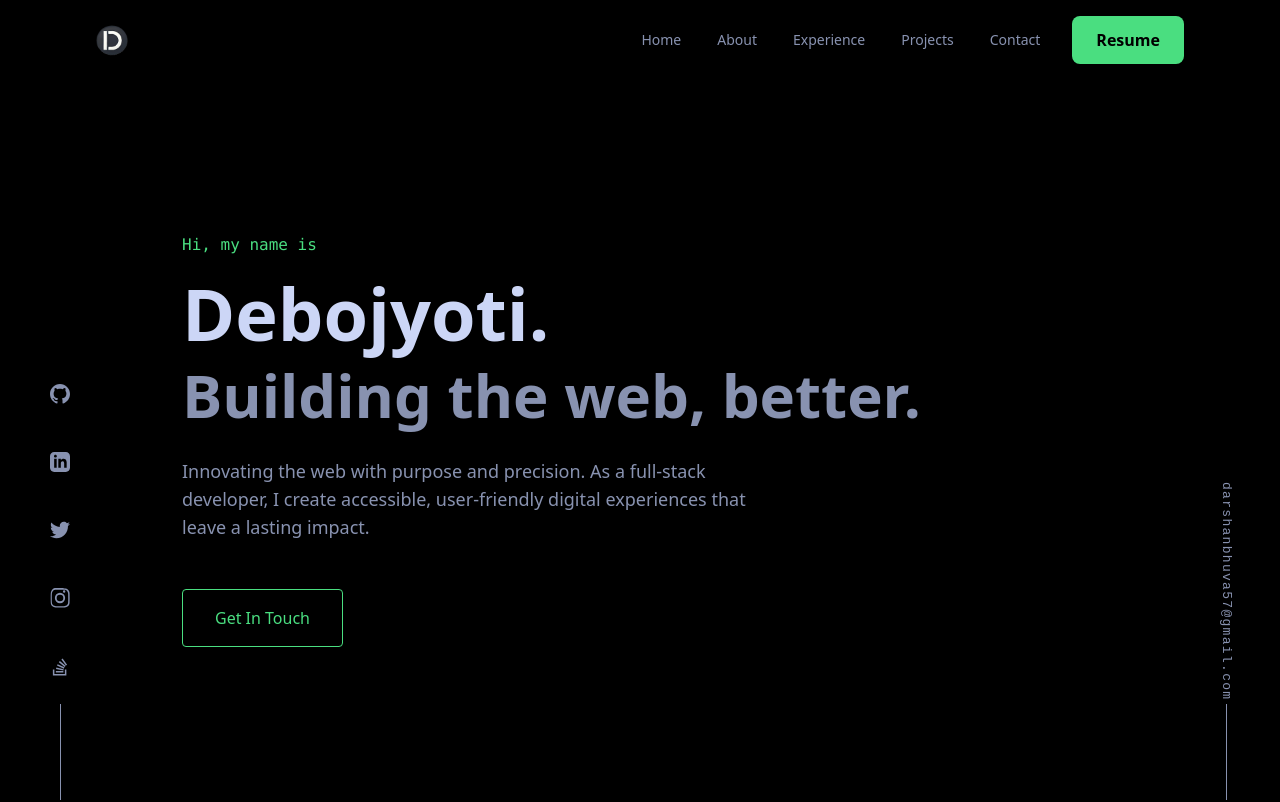
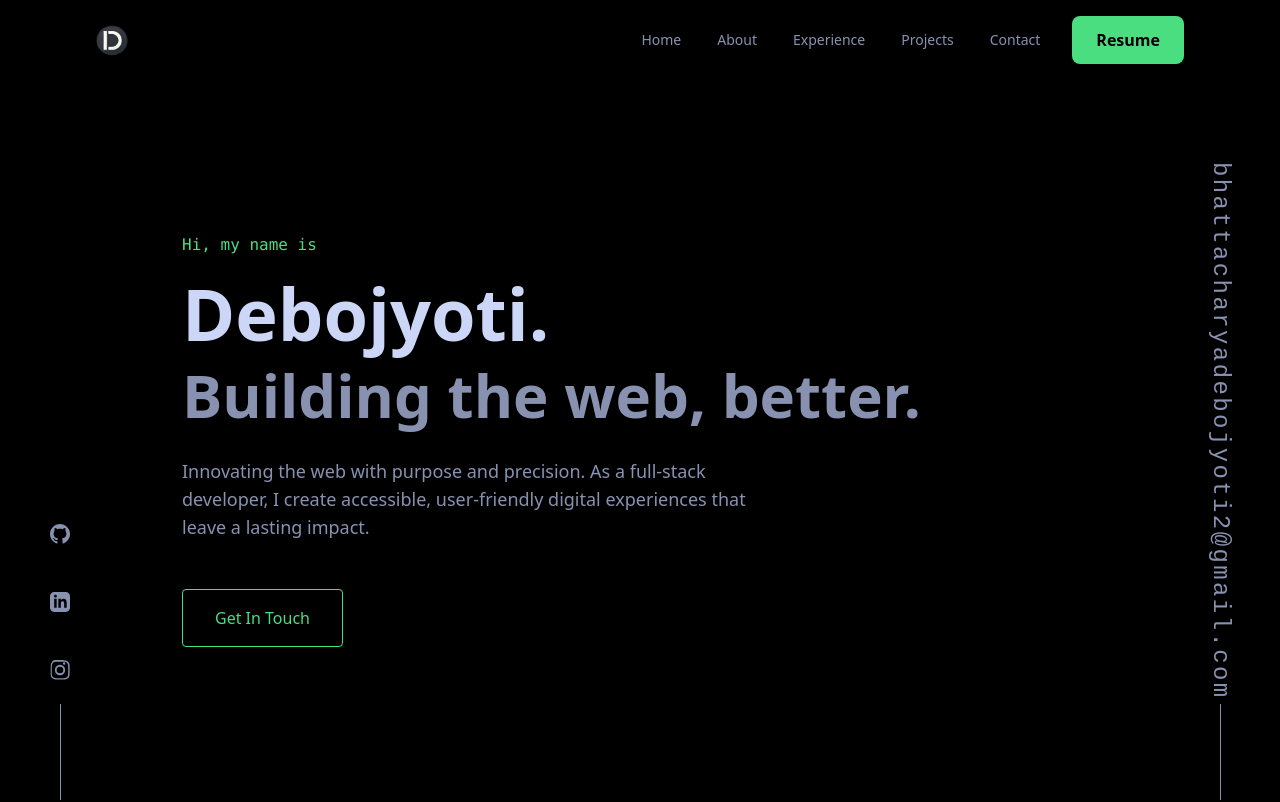
Before and after one commit to Debojyoti24/My-portfolio-, an Angular app: page / in a window 1280 px wide. Shown: the top 802 px of the page. Built offline with nearby package versions, Linux system fonts and the light colour scheme.

Commit message:
update the sidebars

```diff
--- a/src/app/components/sidebar/sidebar.component.html
+++ b/src/app/components/sidebar/sidebar.component.html
@@ -1,68 +1,106 @@
 <!-- Left Social Sidebar -->
-<div orientation="left" class="hidden lg:block fixed bottom-0 w-10 left-10 z-10 right-auto" data-aos="fade-up"
-    data-aos-delay="1000">
-    <ul class="flex flex-col items-center  m-0 p-0 after:content-[''] after:block after:w-px after:h-24 after:bg-slate">
+<div
+  orientation="left"
+  class="hidden lg:block fixed bottom-0 w-10 left-10 z-10 right-auto"
+  data-aos="fade-up"
+  data-aos-delay="1000"
+>
+  <ul class="flex flex-col items-center m-0 p-0 after:content-[''] after:block after:w-px after:h-24 after:bg-slate">
     <li>
-            <a href="https://github.com/darshn20" target="_blank" rel="noopener noreferrer"
-                aria-label="Visit Darshan's GitHub profile"
-                class="text-slate p-1 hover:text-green-400 hover:-translate-y-1 transition-all duration-200">
+      <a
+        href="https://github.com/Debojyoti24"
+        target="_blank"
+        rel="noopener noreferrer"
+        aria-label="Visit Debojyoti's GitHub profile"
+        class="text-slate p-1 hover:text-green-400 hover:-translate-y-1 transition-all duration-200"
+      >
         <svg xmlns="http://www.w3.org/2000/svg" class="h-5 w-5" viewBox="0 0 24 24" fill="currentColor">
           <path
-                        d="M12 0c-6.626 0-12 5.373-12 12 0 5.302 3.438 9.8 8.207 11.387.599.111.793-.261.793-.577v-2.234c-3.338.726-4.033-1.416-4.033-1.416-.546-1.387-1.333-1.756-1.333-1.756-1.089-.745.083-.729.083-.729 1.205.084 1.839 1.237 1.839 1.237 1.07 1.834 2.807 1.304 3.492.997.107-.775.418-1.305.762-1.604-2.665-.305-5.467-1.334-5.467-5.931 0-1.311.469-2.381 1.236-3.221-.124-.303-.535-1.524.117-3.176 0 0 1.008-.322 3.301 1.23.957-.266 1.983-.399 3.003-.404 1.02.005 2.047.138 3.006.404 2.291-1.552 3.297-1.23 3.297-1.23.653 1.653.242 2.874.118 3.176.77.84 1.235 1.911 1.235 3.221 0 4.609-2.807 5.624-5.479 5.921.43.372.823 1.102.823 2.222v3.293c0 .319.192.694.801.576 4.765-1.589 8.199-6.086 8.199-11.386 0-6.627-5.373-12-12-12z" />
+            d="M12 0c-6.626 0-12 5.373-12 12 0 5.302 3.438 9.8 8.207 11.387.599.111.793-.261.793-.577v-2.234c-3.338.726-4.033-1.416-4.033-1.416-.546-1.387-1.333-1.756-1.333-1.756-1.089-.745.083-.729.083-.729 1.205.084 1.839 1.237 1.839 1.237 1.07 1.834 2.807 1.304 3.492.997.107-.775.418-1.305.762-1.604-2.665-.305-5.467-1.334-5.467-5.931 0-1.311.469-2.381 1.236-3.221-.124-.303-.535-1.524.117-3.176 0 0 1.008-.322 3.301 1.23.957-.266 1.983-.399 3.003-.404 1.02.005 2.047.138 3.006.404 2.291-1.552 3.297-1.23 3.297-1.23.653 1.653.242 2.874.118 3.176.77.84 1.235 1.911 1.235 3.221 0 4.609-2.807 5.624-5.479 5.921.43.372.823 1.102.823 2.222v3.293c0 .319.192.694.801.576 4.765-1.589 8.199-6.086 8.199-11.386 0-6.627-5.373-12-12-12z"
+          />
         </svg>
       </a>
     </li>
     <li>
-            <a href="https://www.linkedin.com/in/darshan-bhuva-805170190" target="_blank" rel="noopener noreferrer"
-                aria-label="Visit Darshan's Linkedin profile"
-                class="text-slate p-1 hover:text-green-400 hover:-translate-y-1 transition-all duration-200">
+      <a
+        href="https://www.linkedin.com/in/debojyoti-bhattacherjee-23087a341/"
+        target="_blank"
+        rel="noopener noreferrer"
+        aria-label="Visit Debojyoti's Linkedin profile"
+        class="text-slate p-1 hover:text-green-400 hover:-translate-y-1 transition-all duration-200"
+      >
         <svg xmlns="http://www.w3.org/2000/svg" class="h-5 w-5" viewBox="0 0 24 24" fill="currentColor">
           <path
-                        d="M19 0h-14c-2.761 0-5 2.239-5 5v14c0 2.761 2.239 5 5 5h14c2.762 0 5-2.239 5-5v-14c0-2.761-2.238-5-5-5zm-11 19h-3v-11h3v11zm-1.5-12.268c-.966 0-1.75-.79-1.75-1.764s.784-1.764 1.75-1.764 1.75.79 1.75 1.764-.783 1.764-1.75 1.764zm13.5 12.268h-3v-5.604c0-3.368-4-3.113-4 0v5.604h-3v-11h3v1.765c1.396-2.586 7-2.777 7 2.476v6.759z" />
+            d="M19 0h-14c-2.761 0-5 2.239-5 5v14c0 2.761 2.239 5 5 5h14c2.762 0 5-2.239 5-5v-14c0-2.761-2.238-5-5-5zm-11 19h-3v-11h3v11zm-1.5-12.268c-.966 0-1.75-.79-1.75-1.764s.784-1.764 1.75-1.764 1.75.79 1.75 1.764-.783 1.764-1.75 1.764zm13.5 12.268h-3v-5.604c0-3.368-4-3.113-4 0v5.604h-3v-11h3v1.765c1.396-2.586 7-2.777 7 2.476v6.759z"
+          />
         </svg>
       </a>
     </li>
-        <li>
-            <a href="https://x.com/darshn208" target="_blank" rel="noopener noreferrer"
+    <!-- <li>
+      <a
+        href="https://x.com/darshn208"
+        target="_blank"
+        rel="noopener noreferrer"
         aria-label="Visit Darshan's X profile"
-                class="text-slate p-1 hover:text-green-400 hover:-translate-y-1 transition-all duration-200">
+        class="text-slate p-1 hover:text-green-400 hover:-translate-y-1 transition-all duration-200"
+      >
         <svg xmlns="http://www.w3.org/2000/svg" class="h-5 w-5" viewBox="0 0 24 24" fill="currentColor">
           <path
-                        d="M24 4.557c-.883.392-1.832.656-2.828.775 1.017-.609 1.798-1.574 2.165-2.724-.951.564-2.005.974-3.127 1.195-.897-.957-2.178-1.555-3.594-1.555-3.179 0-5.515 2.966-4.797 6.045-4.091-.205-7.719-2.165-10.148-5.144-1.29 2.213-.669 5.108 1.523 6.574-.806-.026-1.566-.247-2.229-.616-.054 2.281 1.581 4.415 3.949 4.89-.693.188-1.452.232-2.224.084.626 1.956 2.444 3.379 4.6 3.419-2.07 1.623-4.678 2.348-7.29 2.04 2.179 1.397 4.768 2.212 7.548 2.212 9.142 0 14.307-7.721 13.995-14.646.962-.695 1.797-1.562 2.457-2.549z" />
+            d="M24 4.557c-.883.392-1.832.656-2.828.775 1.017-.609 1.798-1.574 2.165-2.724-.951.564-2.005.974-3.127 1.195-.897-.957-2.178-1.555-3.594-1.555-3.179 0-5.515 2.966-4.797 6.045-4.091-.205-7.719-2.165-10.148-5.144-1.29 2.213-.669 5.108 1.523 6.574-.806-.026-1.566-.247-2.229-.616-.054 2.281 1.581 4.415 3.949 4.89-.693.188-1.452.232-2.224.084.626 1.956 2.444 3.379 4.6 3.419-2.07 1.623-4.678 2.348-7.29 2.04 2.179 1.397 4.768 2.212 7.548 2.212 9.142 0 14.307-7.721 13.995-14.646.962-.695 1.797-1.562 2.457-2.549z"
+          />
+        </svg>
+      </a>
+    </li> -->
+    <li>
+      <a
+        href="https://www.instagram.com/imdebojyoti24/"
+        target="_blank"
+        rel="noopener noreferrer"
+        aria-label="Visit Debojyoti's Instagram profile"
+        class="text-slate p-1 hover:text-green-400 hover:-translate-y-1 transition-all duration-200"
+      >
+        <svg xmlns="http://www.w3.org/2000/svg" class="h-5 w-5" viewBox="0 0 24 24" fill="currentColor">
+          <path
+            d="M12 2.163c3.204 0 3.584.012 4.85.07 1.366.062 2.633.34 3.608 1.314.975.975 1.253 2.242 1.314 3.608.059 1.266.071 1.645.071 4.845s-.012 3.584-.07 4.85c-.062 1.366-.34 2.633-1.314 3.608-.975.975-2.242 1.253-3.608 1.314-1.266.059-1.645.071-4.845.071s-3.584-.012-4.85-.07c-1.366-.062-2.633-.34-3.608-1.314-.975-.975-1.253-2.242-1.314-3.608C2.175 15.629 2.163 15.25 2.163 12s.012-3.584.07-4.85c.062-1.366.34-2.633 1.314-3.608C4.522 2.503 5.789 2.225 7.155 2.163 8.421 2.104 8.8 2.163 12 2.163zm0-2.163C8.747 0 8.333.013 7.053.072c-1.633.074-3.078.46-4.232 1.613C1.465 3.465.979 4.91.905 6.543.845 7.823.832 8.236.832 12s.013 4.177.072 5.457c.074 1.633.46 3.078 1.613 4.232 1.153 1.153 2.599 1.539 4.232 1.613 1.28.059 1.693.072 5.457.072s4.177-.013 5.457-.072c1.633-.074 3.078-.46 4.232-1.613 1.153-1.153 1.539-2.599 1.613-4.232.059-1.28.072-1.693.072-5.457s-.013-4.177-.072-5.457c-.074-1.633-.46-3.078-1.613-4.232-1.153-1.153-2.599-1.539-4.232-1.613C15.677.013 15.264 0 12 0zm0 5.838a6.163 6.163 0 1 0 6.163 6.163A6.172 6.172 0 0 0 12 5.838zm0 10.163a3.99 3.99 0 1 1 3.99-3.99 3.99 3.99 0 0 1-3.99 3.99zm6.406-11.845a1.44 1.44 0 1 1-1.44-1.44 1.44 1.44 0 0 1 1.44 1.44z"
+          />
         </svg>
       </a>
     </li>
-        <li>
-            <a href="https://www.instagram.com/darshn20" target="_blank" rel="noopener noreferrer"
-                aria-label="Visit Darshan's Instagram profile"
-                class="text-slate p-1 hover:text-green-400 hover:-translate-y-1 transition-all duration-200">
-                <svg xmlns="http://www.w3.org/2000/svg" class="h-5 w-5" viewBox="0 0 24 24" fill="currentColor">
+    <!-- <li>
+      <a
+        href="https://stackoverflow.com/users/15195602/darshn20"
+        target="_blank"
+        rel="noopener noreferrer"
+        class="text-slate p-1 hover:text-green-400 hover:-translate-y-1 transition-all duration-200"
+        aria-label="Visit Darshan's Stack Overflow profile"
+      >
+        <svg
+          xmlns="http://www.w3.org/2000/svg"
+          x="0px"
+          y="0px"
+          width="64"
+          height="64"
+          viewBox="0 0 72 72"
+          fill="currentColor"
+          class="h-6 w-6"
+        >
           <path
-                        d="M12 2.163c3.204 0 3.584.012 4.85.07 1.366.062 2.633.34 3.608 1.314.975.975 1.253 2.242 1.314 3.608.059 1.266.071 1.645.071 4.845s-.012 3.584-.07 4.85c-.062 1.366-.34 2.633-1.314 3.608-.975.975-2.242 1.253-3.608 1.314-1.266.059-1.645.071-4.845.071s-3.584-.012-4.85-.07c-1.366-.062-2.633-.34-3.608-1.314-.975-.975-1.253-2.242-1.314-3.608C2.175 15.629 2.163 15.25 2.163 12s.012-3.584.07-4.85c.062-1.366.34-2.633 1.314-3.608C4.522 2.503 5.789 2.225 7.155 2.163 8.421 2.104 8.8 2.163 12 2.163zm0-2.163C8.747 0 8.333.013 7.053.072c-1.633.074-3.078.46-4.232 1.613C1.465 3.465.979 4.91.905 6.543.845 7.823.832 8.236.832 12s.013 4.177.072 5.457c.074 1.633.46 3.078 1.613 4.232 1.153 1.153 2.599 1.539 4.232 1.613 1.28.059 1.693.072 5.457.072s4.177-.013 5.457-.072c1.633-.074 3.078-.46 4.232-1.613 1.153-1.153 1.539-2.599 1.613-4.232.059-1.28.072-1.693.072-5.457s-.013-4.177-.072-5.457c-.074-1.633-.46-3.078-1.613-4.232-1.153-1.153-2.599-1.539-4.232-1.613C15.677.013 15.264 0 12 0zm0 5.838a6.163 6.163 0 1 0 6.163 6.163A6.172 6.172 0 0 0 12 5.838zm0 10.163a3.99 3.99 0 1 1 3.99-3.99 3.99 3.99 0 0 1-3.99 3.99zm6.406-11.845a1.44 1.44 0 1 1-1.44-1.44 1.44 1.44 0 0 1 1.44 1.44z" />
+            d="M 43.818359 7.8652344 L 40.195312 10.560547 L 53.671875 28.679688 L 57.294922 25.984375 L 43.818359 7.8652344 z M 35.509766 15.076172 L 32.619141 18.546875 L 49.970703 32.996094 L 52.859375 29.525391 L 35.509766 15.076172 z M 28.861328 24.494141 L 26.955078 28.587891 L 47.421875 38.119141 L 49.328125 34.027344 L 28.861328 24.494141 z M 24.960938 34.748047 L 24.03125 39.167969 L 46.126953 43.8125 L 47.054688 39.394531 L 24.960938 34.748047 z M 14.630859 40.505859 L 14.630859 58.5 L 55.119141 58.5 L 55.119141 40.505859 L 50.619141 40.505859 L 50.619141 54.001953 L 19.128906 54.001953 L 19.128906 40.505859 L 14.630859 40.505859 z M 23.626953 45.003906 L 23.626953 49.503906 L 46.119141 49.503906 L 46.119141 45.003906 L 23.626953 45.003906 z"
+          ></path>
         </svg>
       </a>
-        </li>
-        <li>
-            <a href="https://stackoverflow.com/users/15195602/darshn20" target="_blank" rel="noopener noreferrer"
-                class="text-slate p-1 hover:text-green-400 hover:-translate-y-1 transition-all duration-200"
-                aria-label="Visit Darshan's Stack Overflow profile">
-                <svg xmlns="http://www.w3.org/2000/svg" x="0px" y="0px" width="64" height="64" viewBox="0 0 72 72"
-                    fill="currentColor" class="h-6 w-6">
-                    <path
-                        d="M 43.818359 7.8652344 L 40.195312 10.560547 L 53.671875 28.679688 L 57.294922 25.984375 L 43.818359 7.8652344 z M 35.509766 15.076172 L 32.619141 18.546875 L 49.970703 32.996094 L 52.859375 29.525391 L 35.509766 15.076172 z M 28.861328 24.494141 L 26.955078 28.587891 L 47.421875 38.119141 L 49.328125 34.027344 L 28.861328 24.494141 z M 24.960938 34.748047 L 24.03125 39.167969 L 46.126953 43.8125 L 47.054688 39.394531 L 24.960938 34.748047 z M 14.630859 40.505859 L 14.630859 58.5 L 55.119141 58.5 L 55.119141 40.505859 L 50.619141 40.505859 L 50.619141 54.001953 L 19.128906 54.001953 L 19.128906 40.505859 L 14.630859 40.505859 z M 23.626953 45.003906 L 23.626953 49.503906 L 46.119141 49.503906 L 46.119141 45.003906 L 23.626953 45.003906 z">
-                    </path>
-                </svg>
-            </a>
-        </li>
+    </li> -->
   </ul>
 </div>
 
 <!-- Right Email Sidebar -->
 <div class="hidden lg:block fixed bottom-0 right-10 z-10" data-aos="fade-up" data-aos-delay="1000">
   <div class="flex flex-col items-center after:content-[''] after:block after:w-px after:h-24 after:bg-slate">
-        <a href="mailto:darshanbhuva57@gmail.com"
-            class="text-slate p-1 hover:text-green-400 hover:-translate-y-1 transition-all duration-200 vertical-text">
-            darshanbhuva57&#64;gmail.com
+    <a
+      href="mailto:bhattacharyadebojyoti2@gmail.com"
+      class="text-slate p-1 text-2xl hover:text-green-400 hover:-translate-y-1 transition-all duration-200 vertical-text"
+    >
+      bhattacharyadebojyoti2&#64;gmail.com
     </a>
   </div>
 </div>
```
Lines whose indentation alone changed are shown as unchanged.
